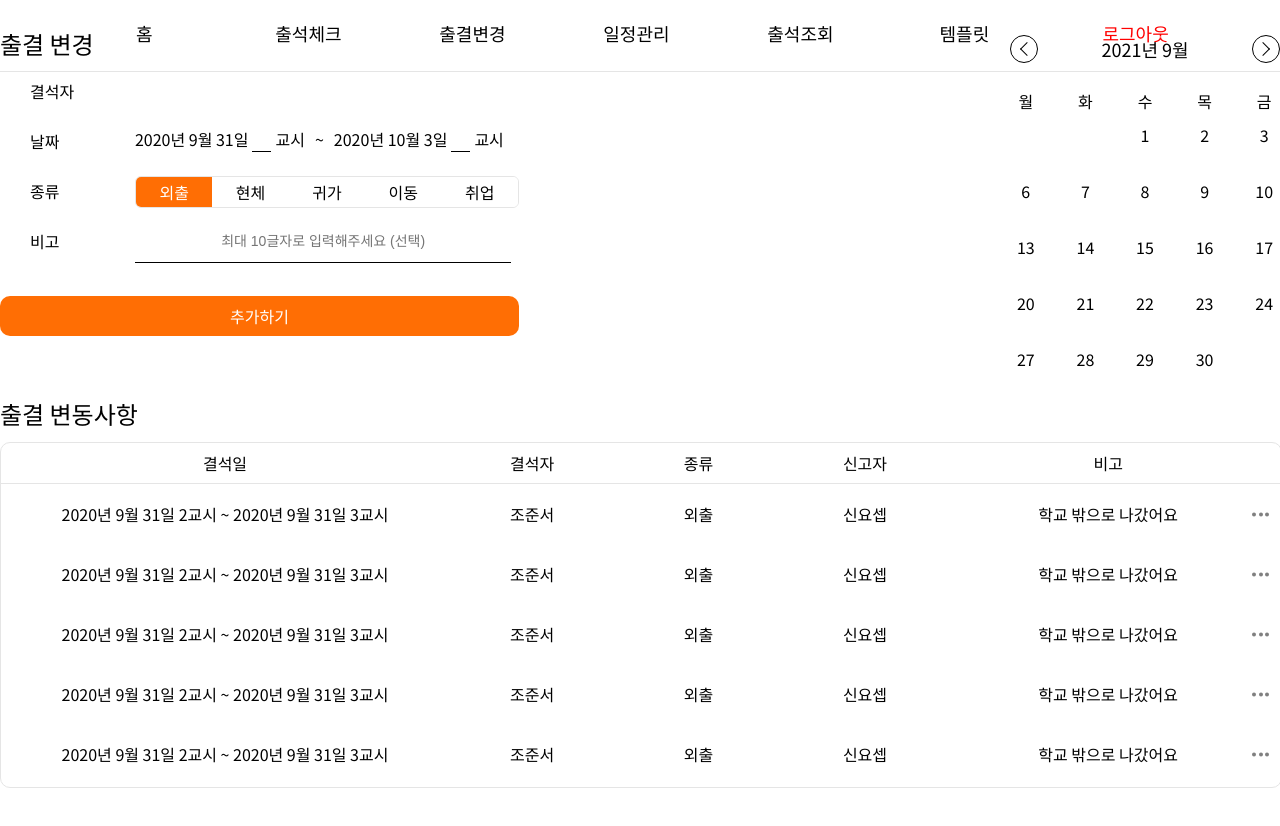
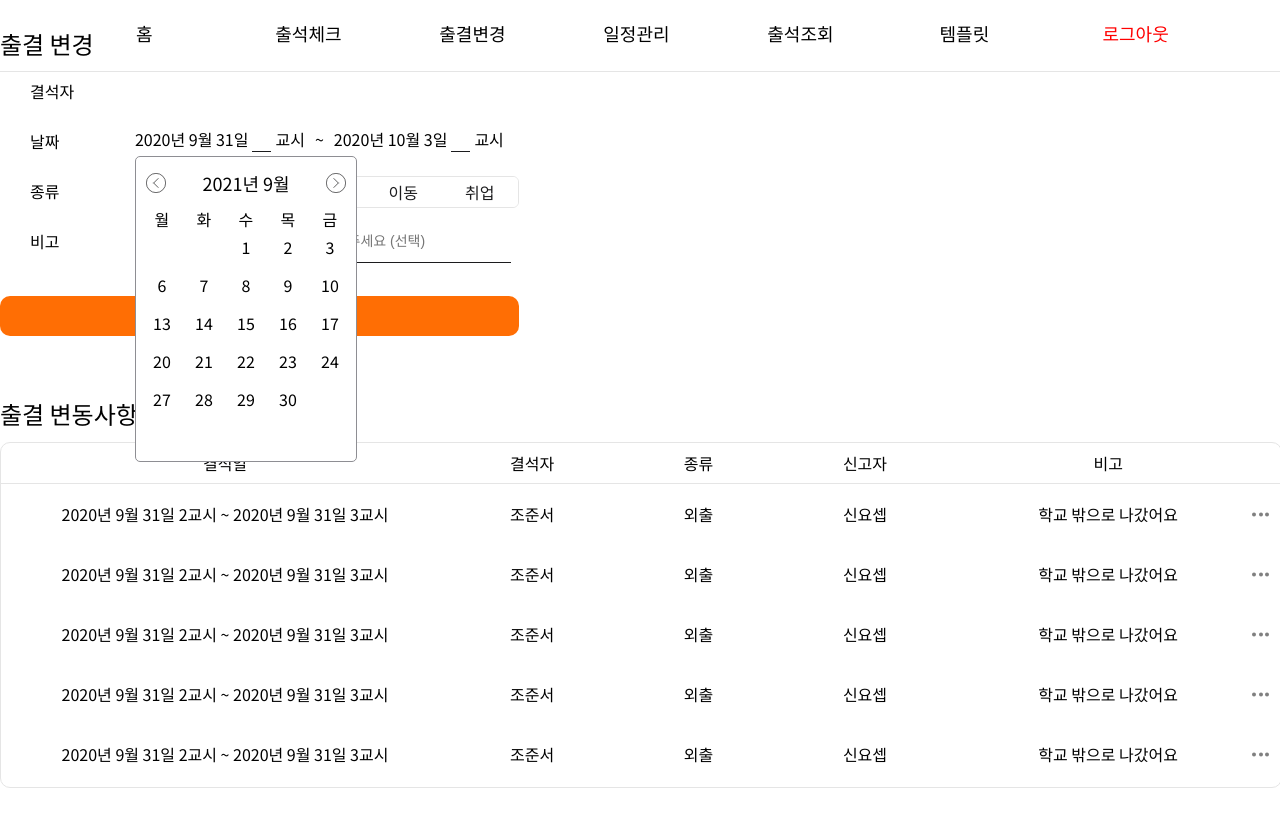
Before and after one commit to DSM-PICK/PICK2021-DESKTOP-CLIENT, a React (Create React App) app: page /atchange in a window 1280 px wide. Shown: the top 826 px of the page. Built offline with nearby package versions, Linux system fonts and the light colour scheme.

Commit message:
⚡️ :: (#35) Calendar Modal

```diff
--- a/src/components/AttendanceChange/AttendanceChange.tsx
+++ b/src/components/AttendanceChange/AttendanceChange.tsx
@@ -2,14 +2,20 @@ import React, { FC, useEffect, useRef, useState } from "react";
 import Calendar from "../Calendar/Calendar";
 import * as S from "./styles";
 import { COLOR } from "../../style/index";
+import {useRecoilState, SetRecoilState} from 'recoil'
+import {main} from '../../modules/atom/main/index'
 
 //출결 변경
 const AttendanceChange: FC = (): JSX.Element => {
+  const [mainValue, setMainValue] = useRecoilState(main);
   const ACListArray: string[] = ["결석일", "결석자", "종류", "신고자", "비고"];
   const TypesArray: string[] = ["외출", "현체", "귀가", "이동", "취업"];
   const TestArray = [];
   const [typeIndex, setTypeIndex] = useState<number>(0);
   const TypesRefs = useRef(new Array(TypesArray.length));
+
+
+  console.log(mainValue);
 
   for (let i = 0; i < 20; i++) {
     TestArray.push(i);
@@ -44,6 +50,7 @@ const AttendanceChange: FC = (): JSX.Element => {
               <S.DateBox>
                 <S.Date>
                   <S.DateText>2020년 9월 31일</S.DateText>
+                  <Calendar />
                   <S.ClassInput />
                   <div>교시</div>
                 </S.Date>
@@ -85,7 +92,7 @@ const AttendanceChange: FC = (): JSX.Element => {
             <S.AddButton type="button" value="추가하기" />
             <S.ErrorMessage>비고의 내용이 10글자를 넘었습니다</S.ErrorMessage>
           </div>
-          <Calendar />
+          {/* <Calendar /> */}
         </S.ACBox>
         <S.ACListBox>
           <S.Title>출결 변동사항</S.Title>
--- a/src/components/Calendar/Calendar.tsx
+++ b/src/components/Calendar/Calendar.tsx
@@ -29,10 +29,10 @@ const Calendar: FC = (): JSX.Element => {
       div.innerHTML = `${i - (newDate - 1)}`;
       if (`${year}${month + 1}${div.innerHTML}` === Today) {
         div.style.backgroundColor = `${COLOR.orange}`;
-        div.style.width = "28px";
-        div.style.height = "28px";
+        div.style.color = `${COLOR.white}`;
+        div.style.width = "25px";
+        div.style.height = "25px";
         div.style.borderRadius = "100%";
-        div.style.color = `${COLOR.white}`;
       }
       DayContainer.current.childNodes[i].insertBefore(div, null);
       div.onclick = selectDate;
--- a/src/components/Calendar/styles.ts
+++ b/src/components/Calendar/styles.ts
@@ -1,9 +1,15 @@
 import styled from "@emotion/styled";
+import { COLOR } from "../../style/index";
 
 export const Container = styled.div`
-  width: 270px;
-  height: 350px;
-  /* margin: 0 auto; */
+  width: 200px;
+  position: absolute;
+  background: ${COLOR.white};
+  padding: 10px;
+  border: 1px solid ${COLOR.gray};
+  border-radius: 5px;
+  transform: translateY(25px);
+  z-index: 3;
 `;
 
 export const Date = styled.div`
@@ -15,7 +21,7 @@ export const Date = styled.div`
 export const CalendarHeader = styled.div`
   height: 33px;
   width: 100%;
-  margin-bottom: 28px;
+  margin-bottom: 5px;
   display: flex;
   justify-content: space-between;
   align-items: center;
@@ -27,8 +33,8 @@ export const Prev = styled.div`
   align-items: center;
   cursor: pointer;
   img {
-    width: 28px;
-    height: 28px;
+    width: 20px;
+    height: 20px;
   }
 `;
 
@@ -38,8 +44,8 @@ export const Next = styled.div`
   justify-content: center;
   cursor: pointer;
   img {
-    width: 28px;
-    height: 28px;
+    width: 20px;
+    height: 20px;
   }
 `;
 
@@ -53,7 +59,7 @@ export const WeekContainer = styled.div`
   width: 100%;
   display: grid;
   grid-template-columns: repeat(5, 1fr);
-  column-gap: 28px;
+  column-gap: 10px;
 `;
 
 export const DayContainer = styled.div`
@@ -61,7 +67,14 @@ export const DayContainer = styled.div`
   text-align: center;
   grid-template-columns: repeat(5, 1fr);
   grid-template-rows: repeat(6, 1fr);
-  gap: 28px;
+  gap: 10px;
+
+  div {
+    display: flex;
+    justify-content: center;
+    align-items: center;
+    align-self: center;
+  }
 `;
 
 export const WeekDays = styled.div`
@@ -69,6 +82,7 @@ export const WeekDays = styled.div`
   width: 100%;
   display: flex;
   align-self: center;
+  align-items: center;
   justify-content: center;
 `;
 
--- a/src/style/index.ts
+++ b/src/style/index.ts
@@ -1,7 +1,19 @@
 export const COLOR = {
   orange: "#FF6E04",
   white: "#FFFFFF",
-  black: "#000000",
   grey: "#E5E5E5",
-  red: "#FF0101"
+  red: "#FF0101",
+  blue: "#0A84FF",
+  lightBlue: "#64D2FF",
+  indigo: "#5E5CE6",
+  purple: "#BF5AF2",
+  pink: "#FF2D55",
+  black: "#1C1C1E",
+  darkerGray: "#2C2C2E",
+  darkGray: "#636366",
+  gray: "#8E8E93",
+  lightGray: "#C7C7CC",
+  lighterGray: "#F2F2F7",
+  hoverBlue: "#075DB2",
+  hoverBlack: "#4B4B4D",
 };
```
Also changed, not shown: src/assets/icons/next.svg, src/assets/icons/prev.svg.
